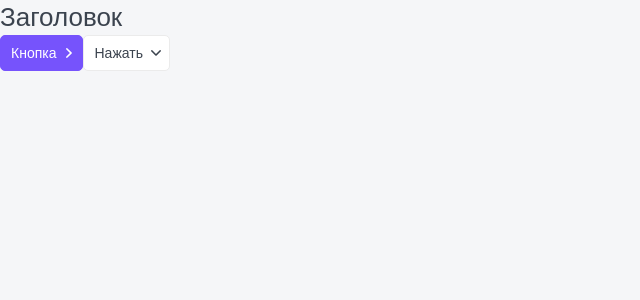
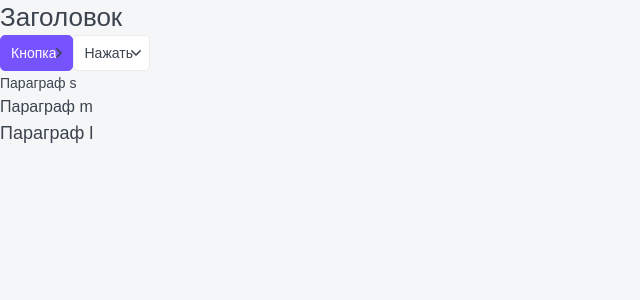
Before and after one commit to dwd0497/nextjs-ts, a Next.js app: page / in a window 1280 px wide. Shown: the top 300 px of the page, without its empty margins (0-640 px from the left). Built offline with nearby package versions, Linux system fonts and the light colour scheme; a web font is replaced by a local one.

Commit message:
* Добавлен новый компонент "Параграф"

```diff
--- a/components/Button/Button.module.scss
+++ b/components/Button/Button.module.scss
@@ -1,20 +1,22 @@
 @import "styles/vars";
 
 .button {
-  font-size: 14px;
-  line-height: 14px;
+	display: inline-block;
+
+	box-sizing: border-box;
+	padding: 10px;
+
+	transition: all 0.2s;
 
 	text-align: center;
 
 	color: $c_white;
+	border: 1px solid $c_brand;
+	border-radius: 5px;
 	background: $c_brand;
 
-  display: inline-block;
-  box-sizing: border-box;
-  padding: 10px;
-  border: 1px solid $c_brand;
-  border-radius: 5px;
-  transition: all 0.2s;
+	font-size: 14px;
+	line-height: 14px;
 
 	&:hover {
 		background: $c_brand-dark;
@@ -27,34 +29,34 @@
 	.arrow {
 		fill: $c_white;
 	}
+
+	&__arrow {
+		display: inline-block;
+
+		margin-left: 10px;
+
+		&_down {
+			transition: all 0.2s;
+			transform: rotate(90deg);
+		}
 	}
 
-.button_second {
+	&_second {
+		color: $c_text;
 		border-color: $c_border;
-  color: $c_text;
 		background: $c_white;
+
+		.button__arrow {
+			fill: $c_text;
+		}
 
 		&:hover {
 			color: $c_white;
 			background: $c_brand;
 
-    .arrow {
+			.button__arrow {
 				fill: $c_white;
 			}
 		}
-
-  .arrow {
-    fill: $c_text;
 	}
 }
-
-.arrow {
-  display: inline-block;
-
-  margin-left: 10px;
-
-  &_down {
-    transform: rotate(90deg);
-    transition: all 0.2s;
-  }
-}
--- a/components/Button/Button.tsx
+++ b/components/Button/Button.tsx
@@ -5,7 +5,6 @@ import ArrowIcon from "./arrow.svg";
 
 interface IButton extends DetailedHTMLProps<ButtonHTMLAttributes<HTMLButtonElement>, HTMLButtonElement> {
   appearance?: "primary" | "second",
-  children: ReactNode,
   arrow?: 'right' | 'down' | 'none',
 }
 
@@ -16,11 +15,11 @@ export const Button = ({ appearance = 'primary', arrow = 'none', children, class
         styles.button,
         {[styles.button_second]: appearance === 'second'},
         className,
-        )}
+      )}
       {...restProps}
     >
       {children}
-      <ArrowIcon className={cn(styles.arrow, {[styles.arrow_down]: arrow === 'down'})} />
+      <ArrowIcon className={cn(styles.arrow__button, {[styles.button__arrow_down]: arrow === 'down'})} />
     </button>
   );
 };
--- a/components/Heading/Heading.module.scss
+++ b/components/Heading/Heading.module.scss
@@ -1,17 +1,17 @@
 .h1 {
+	font-size: 26px;
 	font-weight: 500;
-  font-size: 26px;
 	line-height: 35px;
 }
 
 .h2 {
+	font-size: 20px;
 	font-weight: 600;
-  font-size: 20px;
 	line-height: 27px;
 }
 
 .h3 {
+	font-size: 22px;
 	font-weight: 500;
-  font-size: 22px;
 	line-height: 30px;
 }
--- a/components/Heading/Heading.tsx
+++ b/components/Heading/Heading.tsx
@@ -4,7 +4,6 @@ import cn from "classnames";
 
 interface IHTag extends DetailedHTMLProps<HTMLAttributes<HTMLHeadingElement>, HTMLHeadingElement>{
   tag: "h1" | "h2" | "h3",
-  children: ReactNode;
 }
 
 export const Heading = ({ tag, children, className, ...restProps }: IHTag) => {
--- /dev/null
+++ b/components/Paragraph/Paragraph.module.scss
@@ -0,0 +1,22 @@
+@import "styles/vars";
+
+.p {
+	margin: 0;
+
+	color: $c_text;
+
+	&_s {
+		font-size: 14px;
+		line-height: 24px;
+	}
+
+	&_m {
+		font-size: 16px;
+		line-height: 24px;
+	}
+
+	&_l {
+		font-size: 18px;
+		line-height: 29px;
+	}
+}
--- /dev/null
+++ b/components/Paragraph/Paragraph.tsx
@@ -0,0 +1,22 @@
+import React, { DetailedHTMLProps, HTMLAttributes } from 'react';
+import styles from './Paragraph.module.scss';
+import cn from "classnames";
+
+interface IParagraph extends DetailedHTMLProps<HTMLAttributes<HTMLParagraphElement>, HTMLParagraphElement> {
+  size?: 's' | 'm' | "l",
+}
+
+export const Paragraph = ({size = 'm', className, children, ...restProps}: IParagraph) => {
+  return <p
+    className={cn(
+      styles.p,
+      {[styles.p_s]: size === 's', [styles.p_m]: size === 'm', [styles.p_l]: size === 'l'},
+      className
+    )}
+    {...restProps}
+  >
+    {children}
+  </p>;
+};
+
+export default Paragraph;
--- a/components/index.ts
+++ b/components/index.ts
@@ -1,2 +1,3 @@
 export * from "./Heading/Heading";
 export * from "./Button/Button";
+export * from "./Paragraph/Paragraph";
--- a/pages/index.tsx
+++ b/pages/index.tsx
@@ -1,4 +1,4 @@
-import { Button, Heading } from "../components";
+import { Button, Heading, Paragraph } from "../components";
 
 export default function Home() {
   return (
@@ -6,6 +6,9 @@ export default function Home() {
       <Heading tag="h1">Заголовок</Heading>
       <Button arrow="right">Кнопка</Button>
       <Button appearance="second" arrow="down">Нажать</Button>
+      <Paragraph size="s">Параграф s</Paragraph>
+      <Paragraph>Параграф m</Paragraph>
+      <Paragraph size="l">Параграф l</Paragraph>
     </>
   );
 }
--- a/styles/globals.scss
+++ b/styles/globals.scss
@@ -27,11 +27,14 @@ img {
 }
 
 ul {
-	list-style: none;
 	margin: 0;
 	padding: 0;
+
+	list-style: none;
 }
 
-h1, h2, h3 {
+h1,
+h2,
+h3 {
 	margin: 0;
 }
--- a/styles/vars.scss
+++ b/styles/vars.scss
@@ -2,7 +2,7 @@ $c_black: #000;
 $c_white: #FFF;
 $c_text: #3B434E;
 $c_brand: #7653FC;
-$c_brand-dark: #5f38dc;
+$c_brand-dark: #5F38DC;
 $c_bg: #F5F6F8;
 $c_alert: #FC836D;
 $c_success: #1DC37E;
```
Also changed, not shown: .stylelintrc.json. Lines whose indentation alone changed are shown as unchanged.
